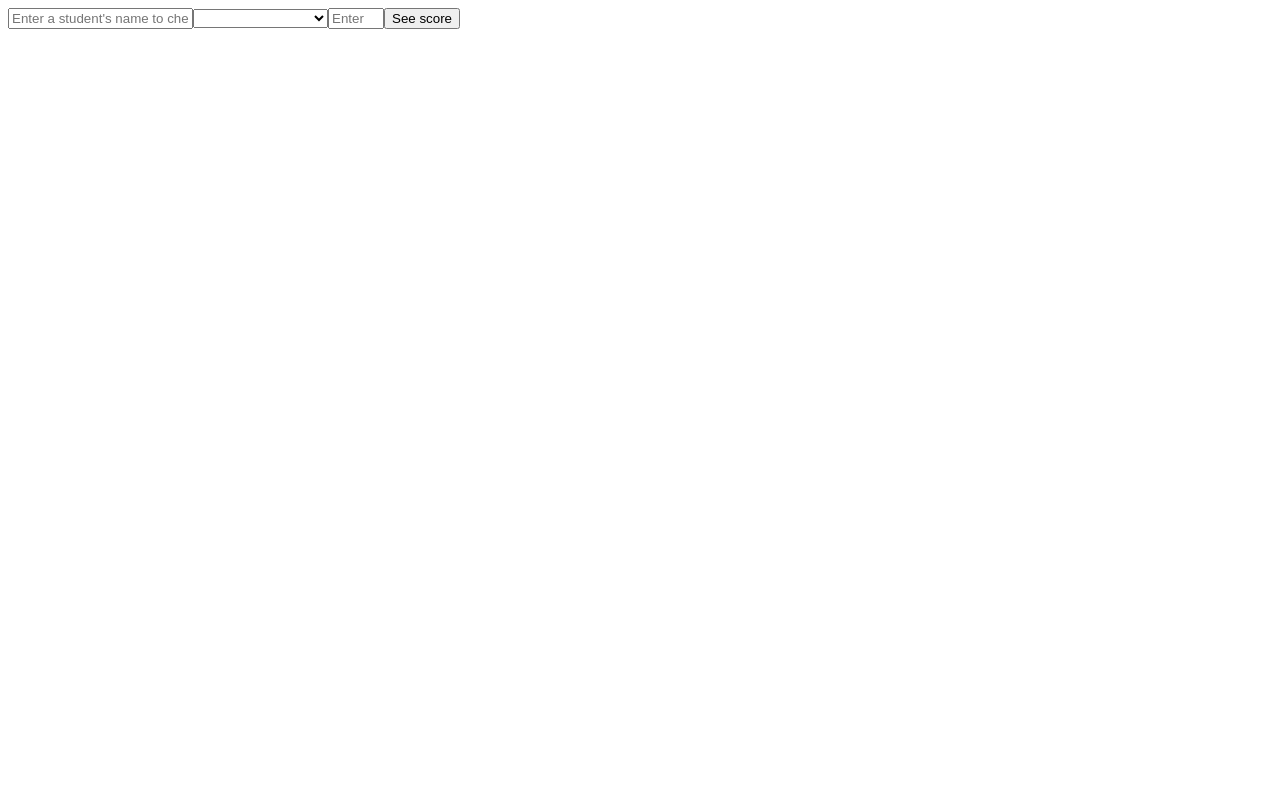
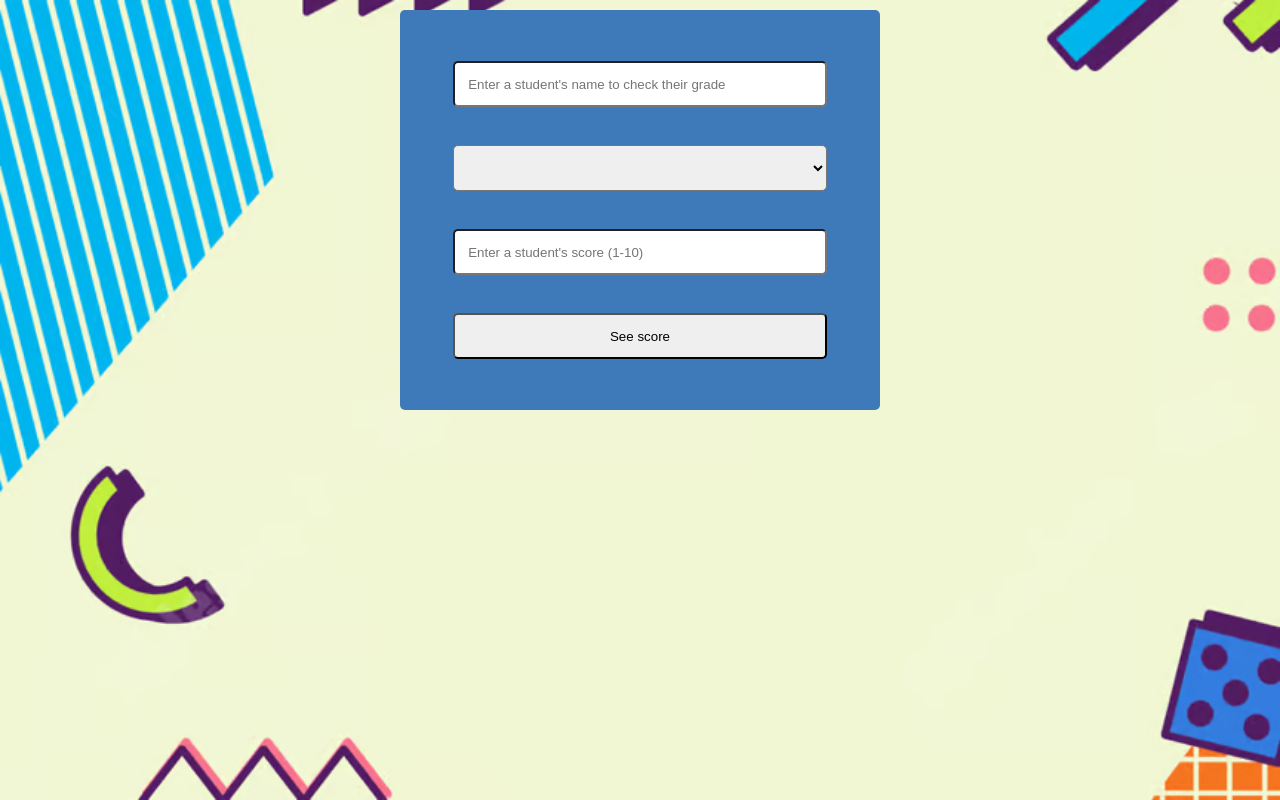
Before and after one commit to Brianclikclak/Boletin-de-notas, a Vue app: page / in a window 1280 px wide. Built offline with nearby package versions, Linux system fonts and the light colour scheme.

Commit message:
styles finished

```diff
--- a/src/App.vue
+++ b/src/App.vue
@@ -19,17 +19,28 @@
 </script>
 
 <template>
+<body>
+
+
 	<StudentForm @send-data="retrieveData" />
-	<StudentList
-		:key="componentListKey"
-		:students="studentList"
-
-	/>
+	<StudentList :key="componentListKey" :students="studentList"/>
+</body>
 </template>
 
-<style scoped>
-	body {
-		width: 100vh;
-		height: 100vh;
-	}
+<style >
+*{
+	margin:0;
+	padding: 0;
+	box-sizing: border-box;
+}
+
+	body{
+	display: flex;
+    flex-direction: column;
+    align-items: center;
+	background-image: url("./assets/images/memphis-abstract-hs-electives-education-sociology-subject-for-high-school-9th-grade-concepts-in-probability-and-statistics-geometric-powerpoint-background_44dc6cddd9__960_540.avif");
+	background-size: cover;
+	width: 100vw;
+	height: 100vh;
+}
 </style>
--- a/src/components/StudentForm.vue
+++ b/src/components/StudentForm.vue
@@ -81,8 +81,10 @@
 </script>
 
 <template>
-	<form
-		class="form"
+
+
+
+	<form class="form"
 		@submit.prevent="sendData"
 	>
 		<input
@@ -152,9 +154,33 @@
 			See score
 		</button>
 	</form>
+
 </template>
 
-<style lang="scss">
+
+
+<style scoped >
+	.form {
+		margin-top: 10px;
+		width: 30em;
+		height: 25em;
+		padding: 2em;
+		display: flex;
+		flex-direction: column;
+		align-items: center;
+		justify-content: space-around;
+		border-radius: 5px;
+		background-color: rgb(62, 122, 186);
+	}
+
+	input, select, button{
+		width: 90%;
+		border-radius: 5px;
+		padding: 1em;
+		cursor: pointer;
+	}
+
+
 
 
 </style>
--- a/src/components/StudentList.vue
+++ b/src/components/StudentList.vue
@@ -19,7 +19,7 @@
 				</tr>
 			</thead>
 			<tbody class="container__students">
-				<tr v-for="{ name, subject, qualification } in students" :key="name">
+				<tr class="table_row" v-for="{ name, subject, qualification } in students" :key="name">
 					<td class="container__value">{{ name }}</td>
 					<td
 						class="container__value"
@@ -39,6 +39,42 @@
 	</div>
 </template>
 
-<style lang="scss">
+<style scoped>
+
+.container {
+		margin-top: 1em;
+		border: 3px solid rgb(244, 109, 72);
+		border-radius: 5px;
+		background-color: aliceblue;
+		width: 50em;
+
+
+}
+.container__titles{
+	color: yellowgreen;
+}
+.container__table{
+	width: 100%;
+	border-collapse: collapse;
+}
+.container__keys{
+	padding: 1em;
+	font-weight: bolder;
+	text-transform: uppercase;
+}
+.container__value{
+	text-align: center;
+	text-transform: uppercase;
+	line-height: 2;
+	border-top: 1px solid;
+}
+
+.table_row{
+border-bottom: 1px solid;
+}
+
+
+
+
 
 </style>
```
Also changed, not shown: src/assets/variables.scss (deleted).
